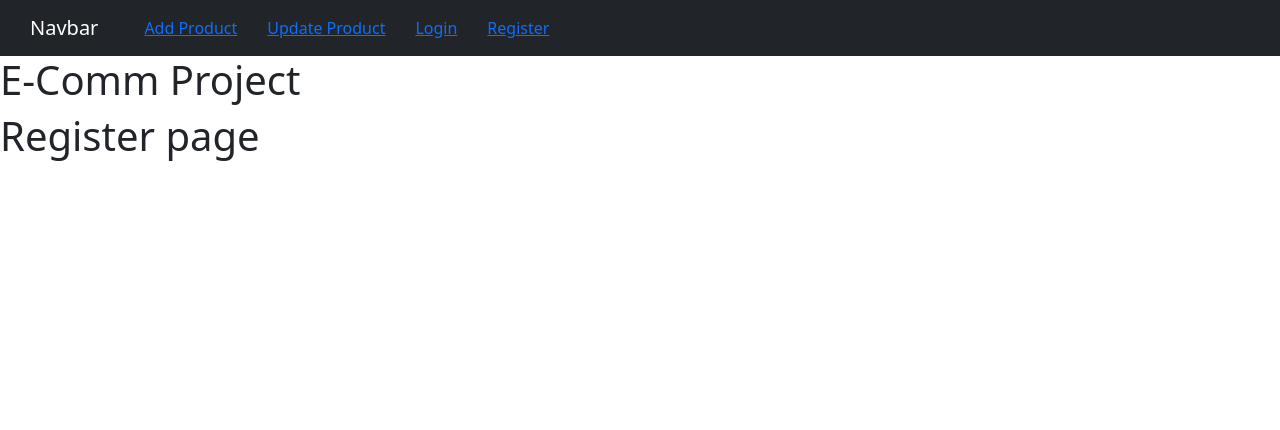
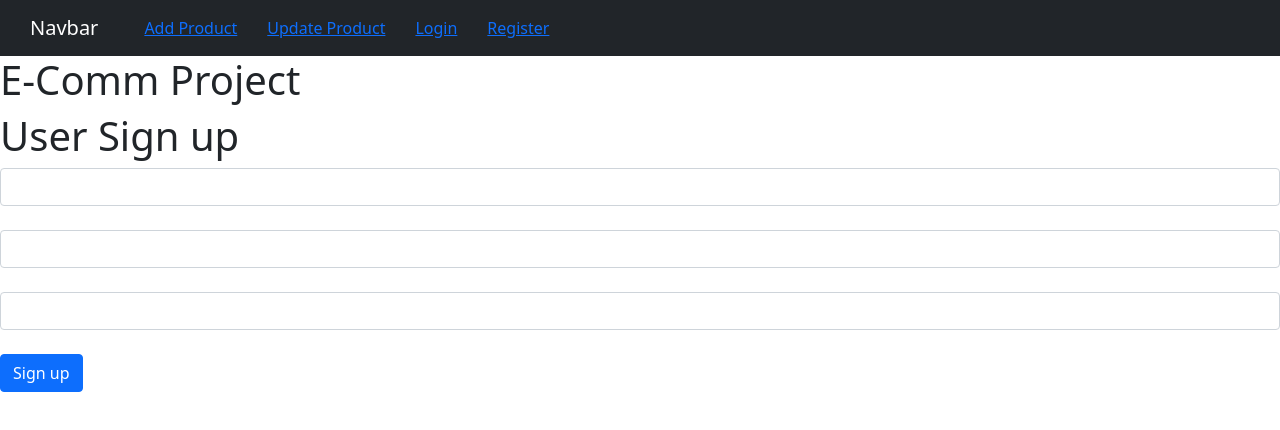
Before and after one commit to sharad9201/amazon-clone, a React (Create React App) app: page /register in a window 1280 px wide. Shown: the top 430 px of the page. Built offline with nearby package versions, Linux system fonts and the light colour scheme.

Commit message:
user register with api

```diff
--- a/src/Register.js
+++ b/src/Register.js
@@ -1,8 +1,38 @@
+import { result } from 'lodash'
+import React, {useState} from 'react'
+
 function Register(){
 
+    const [name, setName] = useState("")
+    const [password, setPassword] = useState("")
+    const [email, setEmail] = useState("")
+
+    async function signUp(){
+        let item = {name, password, email}
+        console.warn(item)
+
+        let result = await fetch("http://127.0.0.1:8000/api/register",{
+            method: 'POST',
+            headers:{
+                "Content-Type":"application/json",
+                "Accept":"appliction/json"
+            },
+            body:JSON.stringify(item)
+        })
+
+        result = await result.json()
+        console.warn("result", result)
+    }
     return (
          <div className="">
-             <h1>Register page</h1>
+             <h1>User Sign up</h1>
+             <input type="text" value={name} onChange={(e)=>setName(e.target.value)} className="form-control" />
+             <br />
+             <input type="text" value={email} onChange={(e)=>setEmail(e.target.value)} className="form-control" />
+             <br />
+             <input type="text" value={password} onChange={(e)=>setPassword(e.target.value)} className="form-control" />
+             <br />
+             <button onClick={signUp} className="btn btn-primary"> Sign up </button>
           </div>
     )
 }
```
